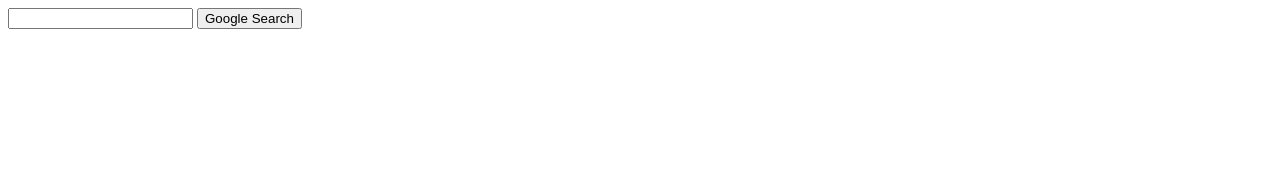
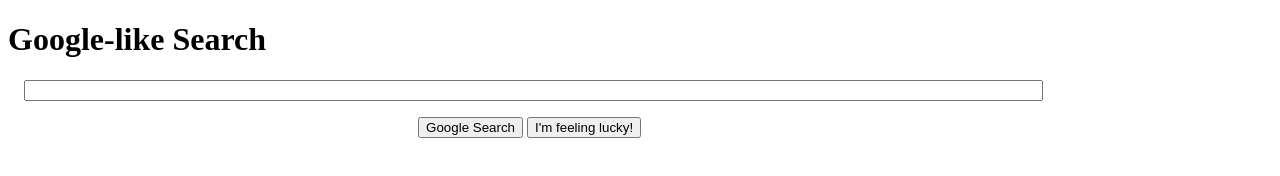
Before and after one commit to vddo/2dos-prj1, a plain HTML site: page index.html in a window 1280 px wide. Drawn offline with Linux system fonts and the light colour scheme.

Commit message:
index: I'm feeling lucky button

```diff
--- a/index.html
+++ b/index.html
@@ -2,14 +2,26 @@
 <html lang="en">
 
 <head>
-    <title>Search</title>
+  <title>Search</title>
+  <style>
+    .search_box_0 {
+      margin: 1em;
+      width: 80%;
+      text-align: center;
+    }
+  </style>
 </head>
 
 <body>
-    <form action="https://www.google.com/search">
-        <input type="text" name="q">
-        <input type="submit" value="Google Search">
-    </form>
+  <h1>Google-like Search</h1>
+  <form action="https://www.google.com/search">
+    <div class="search_box_0">
+      <input type="text" name="q" style="width: 100%;" />
+    </div>
+    <div class="search_box_0">
+      <input type="submit" value="Google Search">
+      <input type="submit" name="btnI" value="I'm feeling lucky!" </div>
+  </form>
 </body>
 
 </html>
```
Also changed, not shown: html/advanced.html (+13 -33 lines), html/image.html (+3 -0 lines), 2 other files.
